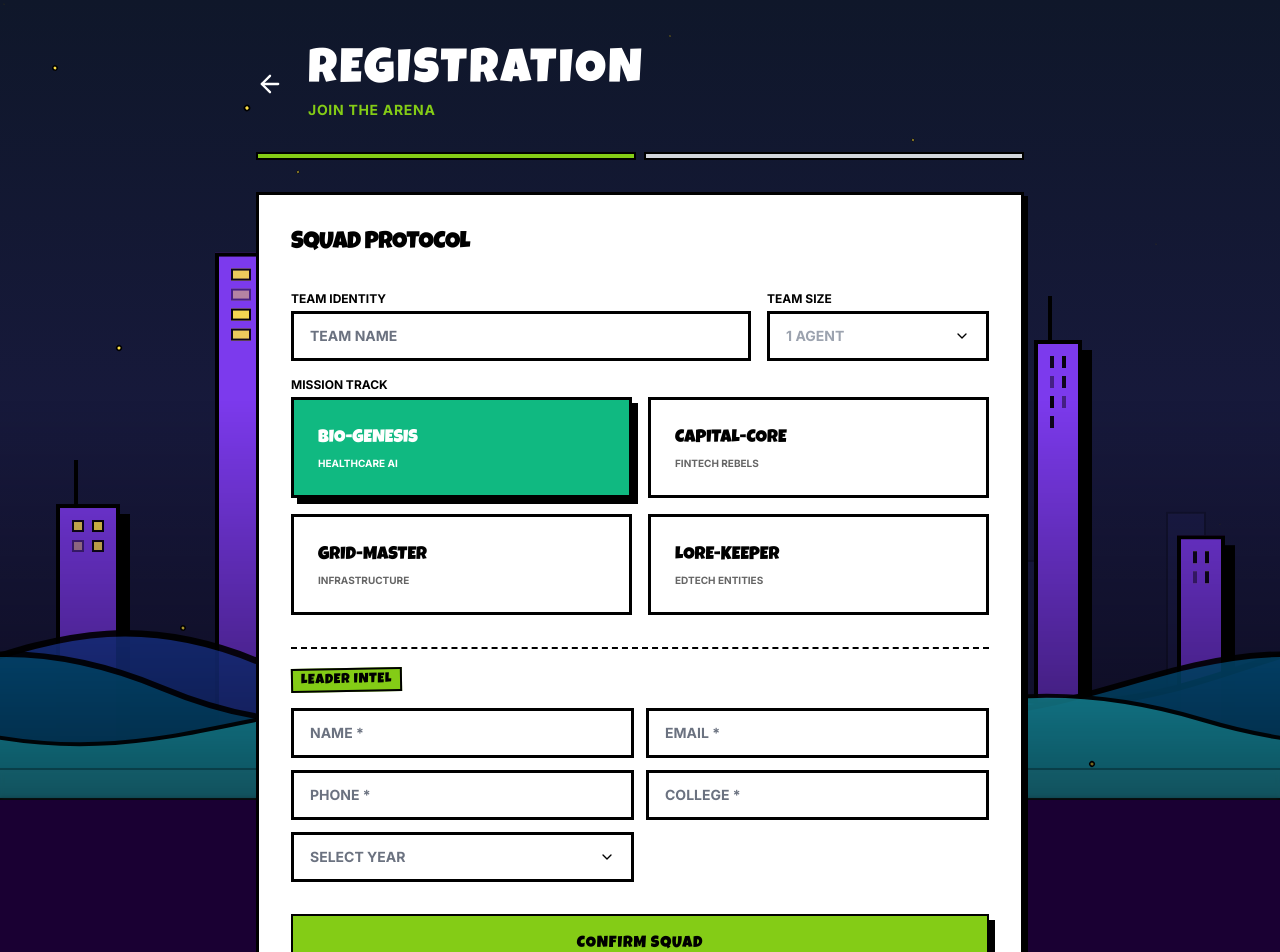
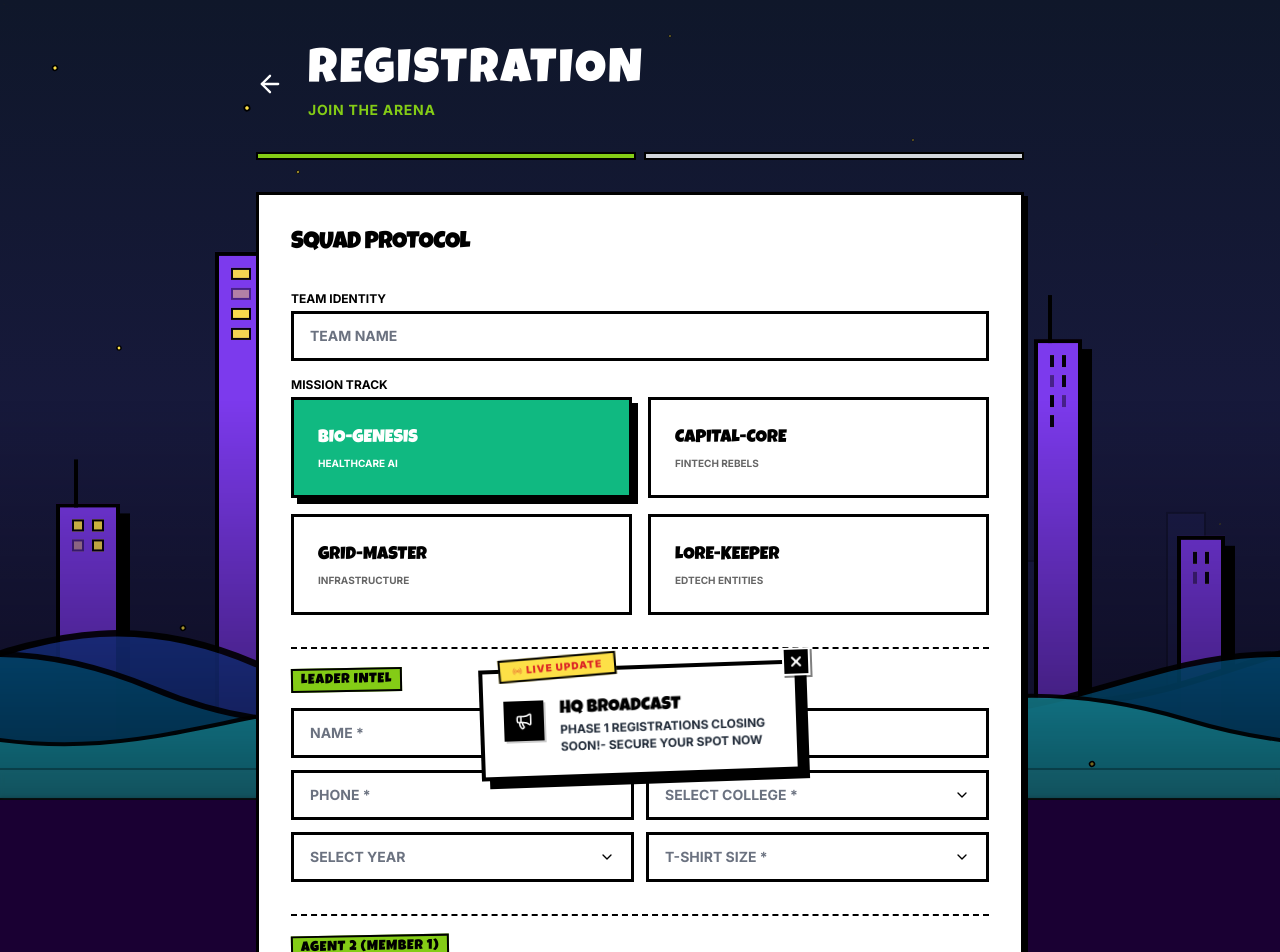
Before and after one commit to Anmol-S314/hackathon, a React (Vite) app: page /register in a window 1280 px wide. Shown: the top 952 px of the page. Built offline with nearby package versions, Linux system fonts and the light colour scheme.

Commit message:
added changes for t-shirt sizes and ui cleanup

```diff
--- /dev/null
+++ b/src/components/AnnouncementPost.tsx
@@ -0,0 +1,77 @@
+import React, { useState, useEffect } from 'react';
+import { motion, AnimatePresence } from 'framer-motion';
+import { X, Megaphone, Radio } from 'lucide-react';
+import { HACKATHON_CONFIG } from '../config';
+
+// Global variable to track dismissal state across component unmounts (SPA navigation)
+let isDismissed = false;
+
+export default function AnnouncementPost(): React.ReactElement | null {
+    const [isVisible, setIsVisible] = useState(false);
+
+    useEffect(() => {
+        // Show after a small delay ONLY if not previously dismissed
+        if (HACKATHON_CONFIG.ANNOUNCEMENT_BANNER && !isDismissed) {
+            const timer = setTimeout(() => setIsVisible(true), 1000);
+            return () => clearTimeout(timer);
+        }
+    }, []);
+
+    const handleDismiss = () => {
+        setIsVisible(false);
+        isDismissed = true;
+    };
+
+    if (!HACKATHON_CONFIG.ANNOUNCEMENT_BANNER) return null;
+
+    return (
+        <AnimatePresence>
+            {isVisible && (
+                <motion.div
+                    initial={{ y: 100, opacity: 0, rotate: 5, x: "-50%" }}
+                    animate={{ y: 0, opacity: 1, rotate: -2, x: "-50%" }}
+                    exit={{ y: 100, opacity: 0, scale: 0.9, x: "-50%" }}
+                    className="fixed bottom-6 left-1/2 z-[100] max-w-[320px] w-full pointer-events-auto"
+                >
+                    <div className="bg-white border-[4px] border-black p-5 shadow-[8px_8px_0px_rgba(0,0,0,1)] relative">
+                        {/* Pin style */}
+                        {/* Pin style removed - cleaner look */}
+
+                        {/* Close Button */}
+                        <button
+                            onClick={handleDismiss}
+                            className="absolute -top-4 -right-4 bg-black text-white border-2 border-white p-1 hover:scale-110 transition-transform z-20 shadow-[2px_2px_0px_rgba(0,0,0,0.5)]"
+                        >
+                            <X size={16} strokeWidth={3} />
+                        </button>
+
+                        {/* Header Label */}
+                        <div className="bg-yellow-300 border-2 border-black py-0.5 px-3 inline-block absolute -top-3 left-4 -rotate-3 z-10 transform -translate-y-1">
+                            <span className="font-black text-[10px] uppercase tracking-widest flex items-center gap-1 text-red-600">
+                                <Radio size={10} className="animate-pulse" /> LIVE UPDATE
+                            </span>
+                        </div>
+
+                        {/* Content */}
+                        <div className="flex gap-4 items-start mt-2">
+                            <div className="shrink-0 bg-black text-white w-10 h-10 flex items-center justify-center border-2 border-black shadow-[2px_2px_0px_#ccc]">
+                                <Megaphone size={18} />
+                            </div>
+                            <div className="flex-1">
+                                <h4 className="font-display text-lg uppercase leading-none mb-1 text-black">
+                                    HQ BROADCAST
+                                </h4>
+                                <p className="font-bold text-xs leading-snug text-gray-800 uppercase">
+                                    {HACKATHON_CONFIG.ANNOUNCEMENT_BANNER}
+                                </p>
+                            </div>
+                        </div>
+
+                        {/* Sticker */}
+                        <div className="absolute -bottom-2 -right-2 w-12 h-4 bg-black/10 -rotate-3 blur-[2px] -z-10" />
+                    </div>
+                </motion.div>
+            )}
+        </AnimatePresence>
+    );
+}
--- a/src/components/HackathonPage.tsx
+++ b/src/components/HackathonPage.tsx
@@ -12,6 +12,8 @@ import FAQ from './sections/FAQ';
 import Footer from './sections/Footer';
 import YakshaganaPeepersFrames from './YakshaganaPeepersFrames';
 import VexCharacter from './animations/VexCharacter';
+import AnnouncementPost from './AnnouncementPost';
+
 
 /**
  * Main landing page for the VexStorm 26 Hackathon.
@@ -32,6 +34,7 @@ export default function HackathonPage(): React.ReactElement {
 
     return (
         <div className="bg-purple-dark min-h-screen relative overflow-x-hidden">
+            <AnnouncementPost />
 
 
             {/* Global Hackathon Page Animations */}
--- a/src/components/RegistrationForm.tsx
+++ b/src/components/RegistrationForm.tsx
@@ -4,6 +4,7 @@ import { ArrowLeft, Info, Loader2, ChevronDown } from 'lucide-react';
 import { Link, useNavigate, useSearchParams } from 'react-router-dom';
 import SiliconBeachBackground from './SiliconBeachBackground';
 import { isRegistrationActive } from '../config';
+import AnnouncementPost from './AnnouncementPost';
 
 // Types & Constants
 type FormStep = 'info' | 'details';
@@ -14,6 +15,7 @@ interface PersonInfo {
     phone: string;
     college: string;
     year: string;
+    shirtSize: string;
 }
 
 interface RegistrationData {
@@ -43,7 +45,8 @@ const INITIAL_PERSON: PersonInfo = {
     email: '',
     phone: '',
     college: '',
-    year: ''
+    year: '',
+    shirtSize: ''
 };
 
 const INITIAL_FORM: RegistrationData = {
@@ -56,7 +59,7 @@ const INITIAL_FORM: RegistrationData = {
     projectIdea: '',
     whyParticipate: '',
     driveLink: '',
-    teamSize: 1
+    teamSize: 3
 };
 
 const SECURITY_REGEX = /<script|UNION SELECT|DROP TABLE|truncate table|delete from|update .* set|OR 1=1|\[IGNORE PREVIOUS INSTRUCTIONS\]|system prompt|DAN mode|--|;|xp_cmdshell|exec\(|base64_decode/i;
@@ -162,11 +165,11 @@ export default function RegistrationForm(): React.ReactElement {
             return triggerNotification("INVALID LEADER EMAIL FORMAT.");
         }
 
-        if (formData.teamSize >= 2 && !EMAIL_REGEX.test(formData.member1.email)) {
+        if (!EMAIL_REGEX.test(formData.member1.email)) {
             return triggerNotification("INVALID AGENT 2 EMAIL FORMAT.");
         }
 
-        if (formData.teamSize === 3 && !EMAIL_REGEX.test(formData.member2.email)) {
+        if (!EMAIL_REGEX.test(formData.member2.email)) {
             return triggerNotification("INVALID AGENT 3 EMAIL FORMAT.");
         }
 
@@ -212,6 +215,7 @@ export default function RegistrationForm(): React.ReactElement {
     if (!isRegistrationOpen) {
         return (
             <div className="bg-purple-dark min-h-screen relative overflow-x-hidden font-body text-black flex items-center justify-center">
+                <AnnouncementPost />
                 <SiliconBeachBackground />
                 <div className="relative z-10 w-full max-w-md px-4">
                     <Link to="/" className="inline-flex items-center gap-2 text-white/80 hover:text-white font-bold mb-8 transition-colors">
@@ -238,6 +242,7 @@ export default function RegistrationForm(): React.ReactElement {
 
     return (
         <div className="bg-purple-dark min-h-screen relative overflow-hidden flex flex-col">
+            <AnnouncementPost />
             <SiliconBeachBackground />
 
             <div className="relative z-10 pt-12 pb-20 px-4 flex-1 overflow-y-auto w-full">
@@ -363,8 +368,39 @@ function StepInfo({
     onNext,
     triggerNotification
 }: StepInfoProps): React.ReactElement {
-    const [activeDropdown, setActiveDropdown] = useState<'leader' | 'member1' | 'member2' | 'teamSize' | null>(null);
-    const [hasSelectedSize, setHasSelectedSize] = useState(false);
+    const [activeDropdown, setActiveDropdown] = useState<string | null>(null);
+
+    // Placeholder for colleges - User will provide the list
+    const COLLEGES = [
+        "NITK Surathkal",
+        "Sahyadri College of Engg.",
+        "St. Joseph Engg. College (SJEC)",
+        "Canara Engineering College",
+        "Mangalore Inst. of Tech (MITE)",
+        "Alva’s Inst. of Engg. (AIET)",
+        "A.J. Institute of Engg. (AJIET)",
+        "Yenepoya Inst. of Technology",
+        "Srinivas Inst. of Tech (SIT)",
+        "Srinivas University (SUCET)",
+        "P.A. College of Engineering",
+        "Bearys Inst. of Tech (BIT)",
+        "Shree Devi Inst. of Tech (SDIT)",
+        "Vivekananda College (VCET)",
+        "KVG College of Engineering",
+        "SDM Inst. of Technology",
+        "Prasanna College of Engg.",
+        "Karavali Inst. of Technology",
+        "Mangalore Marine College",
+        "Manipal Inst. of Tech (MIT)",
+        "NMAM Inst. of Tech (Nitte)",
+        "Shri Madhwa Vadiraja (SMVITM)",
+        "Moodlakatte Inst. (MITK)",
+        "Govt. Engg. College Karwar",
+        "Anjuman Inst. (AITM) Bhatkal",
+        "KLS Vishwanathrao (VDIT) Haliyal",
+        "Girijabai Sail Inst. (GSIT) Karwar",
+        "Other"
+    ];
 
     function validateAndProceed(): void {
         const { teamName, leader, member1, member2 } = formData;
@@ -384,10 +420,9 @@ function StepInfo({
             return triggerNotification("INVALID LEADER PHONE (MIN 10 DIGITS).");
         }
 
-        // 3. Members validation based on teamSize
-        if (formData.teamSize >= 2) {
-            if (!member1.name || !member1.email || !member1.phone || !member1.year || (member1.year !== 'POST GRAD' && !member1.college)) {
-                return triggerNotification("Please fill in Agent 2 (Member 1) details.");
+        // 3. Members validation (ALWAYS 3)
+        if (!member1.name || !member1.email || !member1.phone || !member1.year || (member1.year !== 'POST GRAD' && !member1.college) || !member1.shirtSize) {
+            return triggerNotification("Please fill in Agent 2 (Member 1) details including shirt size.");
         }
         if (!EMAIL_REGEX.test(member1.email)) {
             return triggerNotification("INVALID AGENT 2 EMAIL FORMAT.");
@@ -395,11 +430,9 @@ function StepInfo({
         if (!PHONE_REGEX.test(member1.phone)) {
             return triggerNotification("INVALID AGENT 2 PHONE (MIN 10 DIGITS).");
         }
-        }
 
-        if (formData.teamSize === 3) {
-            if (!member2.name || !member2.email || !member2.phone || !member2.year || (member2.year !== 'POST GRAD' && !member2.college)) {
-                return triggerNotification("Please fill in Agent 3 (Member 2) details.");
+        if (!member2.name || !member2.email || !member2.phone || !member2.year || (member2.year !== 'POST GRAD' && !member2.college || !member2.shirtSize)) {
+            return triggerNotification("Please fill in Agent 3 (Member 2) details including shirt size.");
         }
         if (!EMAIL_REGEX.test(member2.email)) {
             return triggerNotification("INVALID AGENT 3 EMAIL FORMAT.");
@@ -407,6 +440,9 @@ function StepInfo({
         if (!PHONE_REGEX.test(member2.phone)) {
             return triggerNotification("INVALID AGENT 3 PHONE (MIN 10 DIGITS).");
         }
+
+        if (!leader.shirtSize) {
+            return triggerNotification("Please select a shirt size for the Leader.");
         }
 
         onNext();
@@ -417,49 +453,7 @@ function StepInfo({
             <h2 className="text-2xl font-display text-black uppercase tracking-tight">SQUAD PROTOCOL</h2>
 
             <div className="space-y-4">
-                <div className="grid grid-cols-1 md:grid-cols-3 gap-4">
-                    <div className="md:col-span-2">
                 <InputGroup label="TEAM IDENTITY" placeholder="TEAM NAME" name="teamName" value={formData.teamName} onChange={onFieldChange} required />
-                    </div>
-                    <div className="space-y-1">
-                        <label className="block text-xs font-bold uppercase text-black">TEAM SIZE</label>
-                        <div className="relative">
-                            <div
-                                onClick={() => setActiveDropdown(activeDropdown === 'teamSize' ? null : 'teamSize')}
-                                className="input-field !py-3 !px-4 flex justify-between items-center cursor-pointer bg-white"
-                            >
-                                <span className={`text-sm ${hasSelectedSize ? 'text-black' : 'text-gray-400'}`}>
-                                    {formData.teamSize} {formData.teamSize === 1 ? 'AGENT' : 'AGENTS'}
-                                </span>
-                                <ChevronDown size={16} className={`text-black transition-transform ${activeDropdown === 'teamSize' ? 'rotate-180' : ''}`} />
-                            </div>
-                            <AnimatePresence>
-                                {activeDropdown === 'teamSize' && (
-                                    <motion.div
-                                        initial={{ opacity: 0, y: -10 }}
-                                        animate={{ opacity: 1, y: 0 }}
-                                        exit={{ opacity: 0, y: -10 }}
-                                        className="absolute top-full left-0 right-0 bg-white border-2 border-black z-50 shadow-[4px_4px_0px_#000]"
-                                    >
-                                        {[1, 2, 3].map(size => (
-                                            <div
-                                                key={size}
-                                                onClick={() => {
-                                                    setFormData(prev => ({ ...prev, teamSize: size }));
-                                                    setHasSelectedSize(true);
-                                                    setActiveDropdown(null);
-                                                }}
-                                                className="p-3 font-bold cursor-pointer uppercase border-b border-black last:border-0 hover:bg-neon-green text-xs text-black"
-                                            >
-                                                {size} {size === 1 ? 'AGENT' : 'AGENTS'}
-                                            </div>
-                                        ))}
-                                    </motion.div>
-                                )}
-                            </AnimatePresence>
-                        </div>
-                    </div>
-                </div>
 
                 <div className="space-y-1">
                     <label className="block text-xs font-bold uppercase text-black">MISSION TRACK</label>
@@ -492,9 +486,9 @@ function StepInfo({
                 setActiveDropdown={setActiveDropdown}
                 onFieldChange={onFieldChange}
                 setFormData={setFormData}
+                colleges={COLLEGES}
             />
 
-            {formData.teamSize >= 2 && (
             <PersonFieldsSection
                 title="AGENT 2 (MEMBER 1)"
                 data={formData.member1}
@@ -503,10 +497,9 @@ function StepInfo({
                 setActiveDropdown={setActiveDropdown}
                 onFieldChange={onFieldChange}
                 setFormData={setFormData}
+                colleges={COLLEGES}
             />
-            )}
 
-            {formData.teamSize === 3 && (
             <PersonFieldsSection
                 title="AGENT 3 (MEMBER 2)"
                 data={formData.member2}
@@ -515,19 +508,40 @@ function StepInfo({
                 setActiveDropdown={setActiveDropdown}
                 onFieldChange={onFieldChange}
                 setFormData={setFormData}
+                colleges={COLLEGES}
             />
-            )}
 
             <button onClick={validateAndProceed} type="button" className="btn-comic-primary w-full !text-base !py-4 shadow-[6px_6px_0px_#000] hover:translate-x-1 hover:translate-y-1 hover:shadow-none transition-all">
                 CONFIRM SQUAD
             </button>
-        </motion.div>
+        </motion.div >
     );
 }
 
 function PersonFieldsSection({
-    title, data, section, activeDropdown, setActiveDropdown, onFieldChange, setFormData
+    title, data, section, activeDropdown, setActiveDropdown, onFieldChange, setFormData, colleges
 }: any): React.ReactElement {
+    const SHIRT_SIZES = ['S', 'M', 'L'];
+    const [searchTerm, setSearchTerm] = useState("");
+
+    const toggleDropdown = (key: string) => {
+        setActiveDropdown(activeDropdown === key ? null : key);
+    };
+
+    // Reset search when this specific dropdown closes
+    useEffect(() => {
+        if (activeDropdown !== `${section}_college`) {
+            setSearchTerm("");
+        }
+    }, [activeDropdown, section]);
+
+    // Forgiving search: remove special chars and spaces for comparison
+    const normalize = (str: string) => str.toLowerCase().replace(/[^a-z0-9]/g, '');
+
+    const filteredColleges = (colleges || []).filter((c: string) =>
+        normalize(c).includes(normalize(searchTerm))
+    );
+
     return (
         <div className="space-y-3 pt-4 border-t-2 border-black border-dashed">
             <h3 className="text-sm font-display text-black uppercase mb-1 bg-neon-green inline-block px-2 border-2 border-black -rotate-1">{title}</h3>
@@ -538,20 +552,67 @@ function PersonFieldsSection({
 
                 <input className="input-field text-sm" placeholder="PHONE *" name="phone" value={data.phone} onChange={(e) => onFieldChange(e, section)} required type="tel" />
 
-                {data.year !== 'POST GRAD' && (
-                    <input className="input-field text-sm" placeholder="COLLEGE *" name="college" value={data.college} onChange={(e) => onFieldChange(e, section)} required />
-                )}
-
+                {/* College Custom Dropdown */}
                 <div className="relative">
                     <div
-                        onClick={() => setActiveDropdown(activeDropdown === section ? null : section)}
+                        onClick={() => data.year !== 'POST GRAD' && toggleDropdown(`${section}_college`)}
+                        className={`input-field text-sm flex justify-between items-center cursor-pointer bg-white ${data.year === 'POST GRAD' ? 'opacity-50 cursor-not-allowed' : ''}`}
+                    >
+                        <span className={data.college ? "text-black" : "text-gray-500"}>
+                            {data.year === 'POST GRAD' ? 'N/A' : (data.college || "SELECT COLLEGE *")}
+                        </span>
+                        <ChevronDown size={16} className={`transition-transform ${activeDropdown === `${section}_college` ? 'rotate-180' : ''}`} />
+                    </div>
+                    <AnimatePresence>
+                        {activeDropdown === `${section}_college` && data.year !== 'POST GRAD' && (
+                            <motion.div
+                                initial={{ opacity: 0, y: -10 }}
+                                animate={{ opacity: 1, y: 0 }}
+                                exit={{ opacity: 0, y: -10 }}
+                                className="absolute top-full left-0 right-0 bg-white border-2 border-black z-50 shadow-[4px_4px_0px_#000] max-h-[200px] overflow-y-auto"
+                            >
+                                <div className="p-2 border-b-2 border-black bg-gray-50 sticky top-0 z-10">
+                                    <input
+                                        type="text"
+                                        className="w-full text-xs font-bold uppercase p-2 border-2 border-gray-300 focus:border-black outline-none bg-white text-black"
+                                        placeholder="SEARCH..."
+                                        value={searchTerm}
+                                        onChange={(e) => setSearchTerm(e.target.value)}
+                                        onClick={(e) => e.stopPropagation()}
+                                        autoFocus
+                                    />
+                                </div>
+                                {filteredColleges.map((c: string, i: number) => (
+                                    <div
+                                        key={i}
+                                        onClick={() => {
+                                            setFormData((prev: any) => ({
+                                                ...prev,
+                                                [section]: { ...prev[section], college: c }
+                                            }));
+                                            setActiveDropdown(null);
+                                        }}
+                                        className="p-3 text-xs font-bold text-black hover:bg-neon-green cursor-pointer uppercase border-b border-black last:border-0"
+                                    >
+                                        {c}
+                                    </div>
+                                ))}
+                            </motion.div>
+                        )}
+                    </AnimatePresence>
+                </div>
+
+                {/* Year Custom Dropdown */}
+                <div className="relative">
+                    <div
+                        onClick={() => toggleDropdown(`${section}_year`)}
                         className="input-field text-sm flex justify-between items-center cursor-pointer bg-white"
                     >
                         <span className={data.year ? "text-black" : "text-gray-500"}>{data.year || "SELECT YEAR"}</span>
-                        <ChevronDown size={16} className={`transition-transform ${activeDropdown === section ? 'rotate-180' : ''}`} />
+                        <ChevronDown size={16} className={`transition-transform ${activeDropdown === `${section}_year` ? 'rotate-180' : ''}`} />
                     </div>
                     <AnimatePresence>
-                        {activeDropdown === section && (
+                        {activeDropdown === `${section}_year` && (
                             <motion.div initial={{ opacity: 0, y: -10 }} animate={{ opacity: 1, y: 0 }} exit={{ opacity: 0, y: -10 }} className="absolute top-full left-0 right-0 bg-white border-2 border-black z-50 shadow-[4px_4px_0px_#000]">
                                 {YEARS.map(y => (
                                     <div
@@ -566,6 +627,38 @@ function PersonFieldsSection({
                                         className="p-3 text-xs font-bold text-black hover:bg-neon-green cursor-pointer uppercase border-b border-black last:border-0"
                                     >
                                         {y}
+                                    </div>
+                                ))}
+                            </motion.div>
+                        )}
+                    </AnimatePresence>
+                </div>
+
+                {/* Shirt Size Custom Dropdown */}
+                <div className="relative">
+                    <div
+                        onClick={() => toggleDropdown(`${section}_shirt`)}
+                        className="input-field text-sm flex justify-between items-center cursor-pointer bg-white"
+                    >
+                        <span className={data.shirtSize ? "text-black" : "text-gray-500"}>{data.shirtSize || "T-SHIRT SIZE *"}</span>
+                        <ChevronDown size={16} className={`transition-transform ${activeDropdown === `${section}_shirt` ? 'rotate-180' : ''}`} />
+                    </div>
+                    <AnimatePresence>
+                        {activeDropdown === `${section}_shirt` && (
+                            <motion.div initial={{ opacity: 0, y: -10 }} animate={{ opacity: 1, y: 0 }} exit={{ opacity: 0, y: -10 }} className="absolute top-full left-0 right-0 bg-white border-2 border-black z-50 shadow-[4px_4px_0px_#000]">
+                                {SHIRT_SIZES.map(s => (
+                                    <div
+                                        key={s}
+                                        onClick={() => {
+                                            setFormData((prev: any) => ({
+                                                ...prev,
+                                                [section]: { ...prev[section], shirtSize: s }
+                                            }));
+                                            setActiveDropdown(null);
+                                        }}
+                                        className="p-3 text-xs font-bold text-black hover:bg-neon-green cursor-pointer uppercase border-b border-black last:border-0"
+                                    >
+                                        {s}
                                     </div>
                                 ))}
                             </motion.div>
--- a/src/config.ts
+++ b/src/config.ts
@@ -18,7 +18,7 @@ export const HACKATHON_CONFIG = {
 
     // Phase 2 Data (Future Proofing)
     PHASE_2_TEAMS_LINK: 'https://docs.google.com/document/d/1rezO4PyOJUXpE1cT_UI7GkE_NZPIJvDyOHGhn_EUcc0/edit?usp=drivesdk', // Link to a PDF or Sheet with 60 selected teams
-    //ANNOUNCEMENT_BANNER: '', // Custom text for Phase 2 announcement
+    ANNOUNCEMENT_BANNER: 'PHASE 1 REGISTRATIONS CLOSING SOON!- SECURE YOUR SPOT NOW', // Custom text for Phase 2 announcement
 
     // Location
     LOCATION: {
```
Also changed, not shown: src/components/sections/FAQ.tsx (+10 -6 lines), 1 other file (tests, documents, lock files or other folders). Lines whose indentation alone changed are shown as unchanged.
